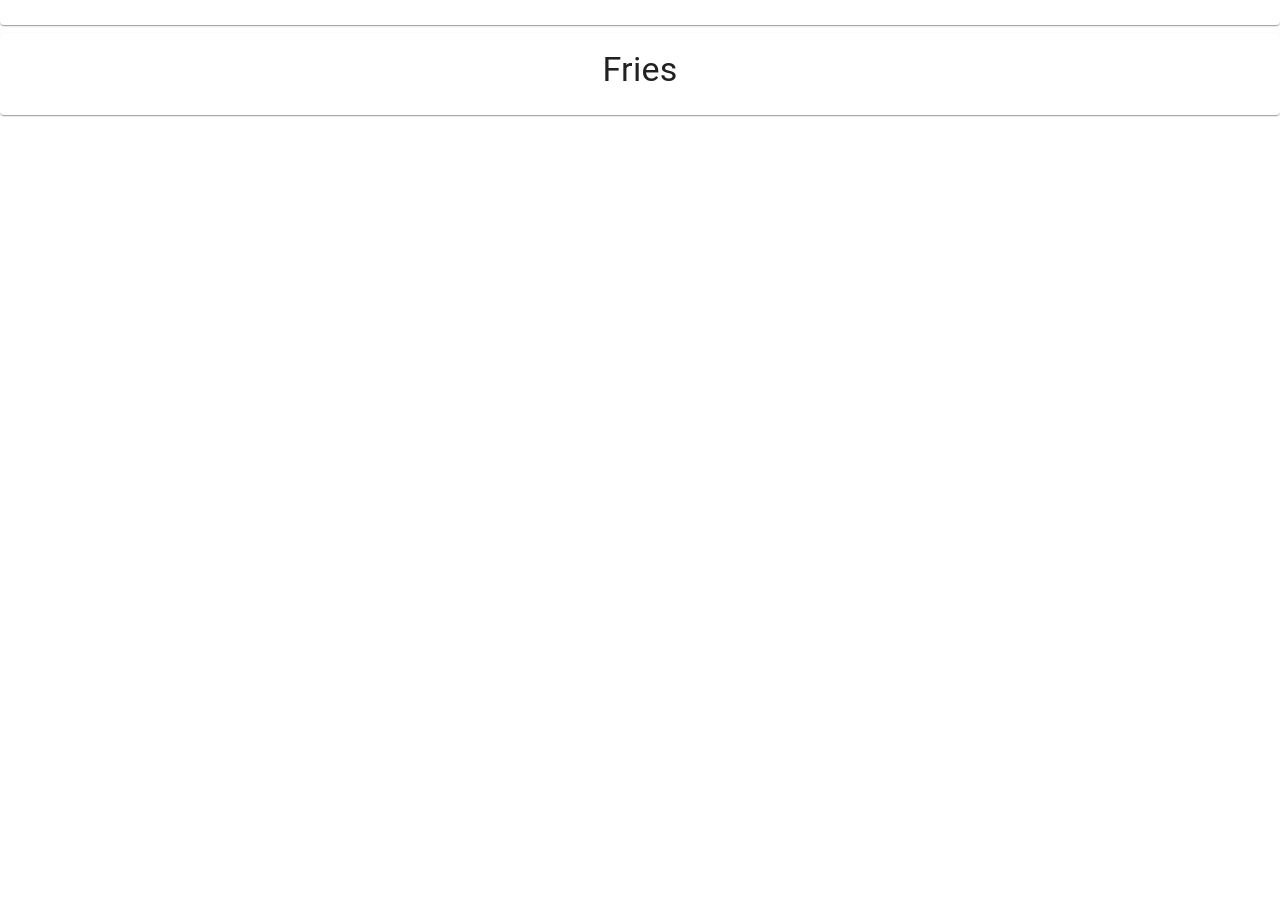
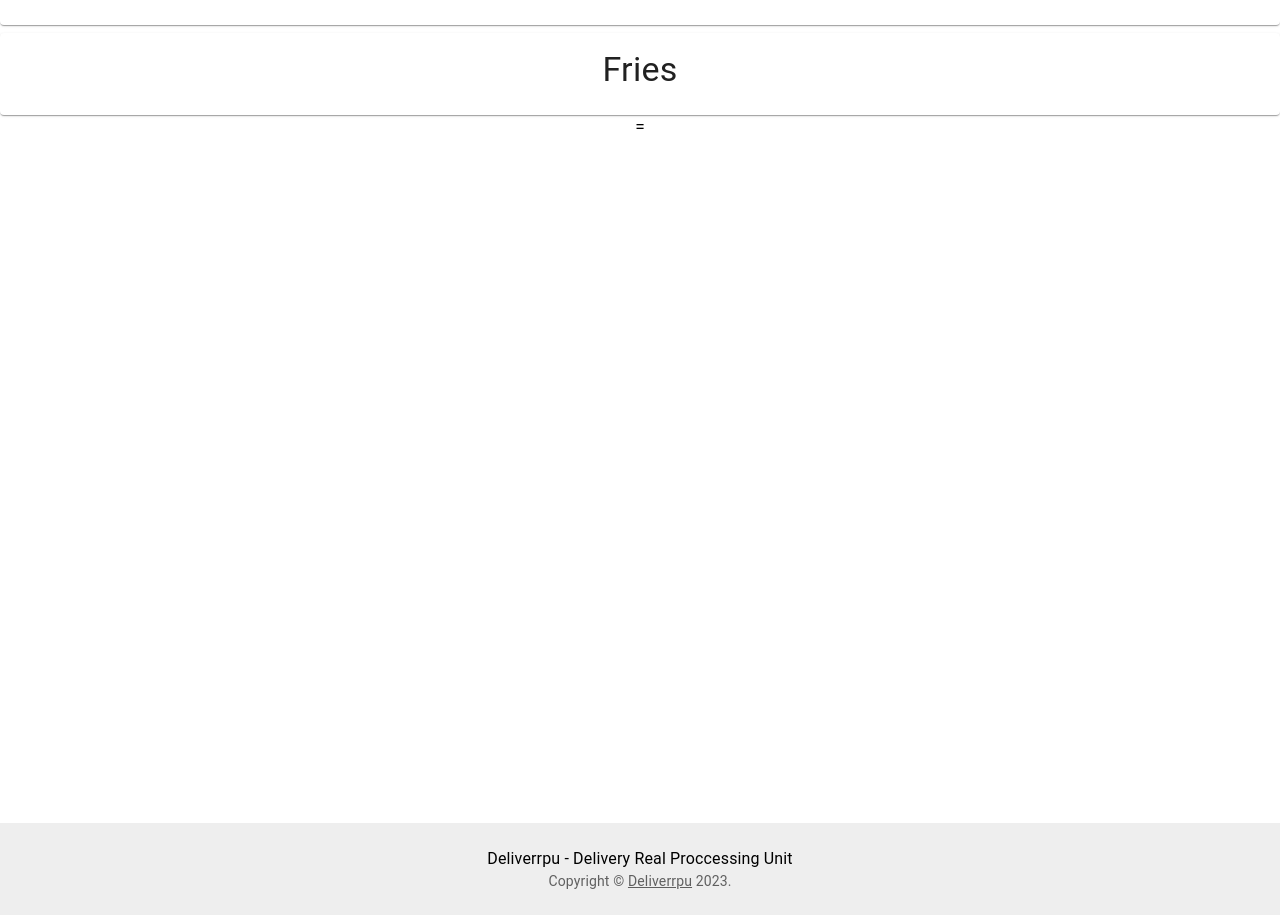
Before and after one commit to mikec775/Deliverrpu, a React (Create React App) app in the folder App/deliverrpu/: page / in a window 1280 px wide. Shown: the part 211-1126 px from the top of the page. Before the commit the page ends 800 px from the top, so only its background shows below. Built offline with nearby package versions, Linux system fonts and the light colour scheme.

Commit message:
completed footer

```diff
--- a/App/deliverrpu/src/App.js
+++ b/App/deliverrpu/src/App.js
@@ -1,12 +1,14 @@
 import "./App.css";
 import Header from "./Header";
 import MenuPage from "./menuPage";
+import StickyFooter from "./StickyFooter";
 
 function App() {
   return (
     <div className="App">
-      <Header></Header>
-      <MenuPage></MenuPage>
+      <Header/>
+      <MenuPage />
+      <StickyFooter />
     </div>
   );
 }
--- /dev/null
+++ b/App/deliverrpu/src/StickyFooter.js
@@ -0,0 +1,58 @@
+import * as React from "react";
+import CssBaseline from "@mui/material/CssBaseline";
+import { createTheme, ThemeProvider } from "@mui/material/styles";
+import Box from "@mui/material/Box";
+import Typography from "@mui/material/Typography";
+import Container from "@mui/material/Container";
+import Link from "@mui/material/Link";
+
+function Copyright() {
+  return (
+    <Typography variant="body2" color="text.secondary">
+      {"Copyright © "}
+      <Link color="inherit" href="https://mui.com/">
+        Deliverrpu
+      </Link>{" "}
+      {new Date().getFullYear()}
+      {"."}
+    </Typography>
+  );
+}
+
+// TODO remove, this demo shouldn't need to reset the theme.
+const defaultTheme = createTheme();
+
+export default function StickyFooter() {
+  return (
+    <ThemeProvider theme={defaultTheme}>
+      <Box
+        sx={{
+          display: "flex",
+          flexDirection: "column",
+          minHeight: "100vh",
+        }}
+      >
+=
+        <Box
+          component="footer"
+          sx={{
+            py: 3,
+            px: 2,
+            mt: "auto",
+            backgroundColor: (theme) =>
+              theme.palette.mode === "light"
+                ? theme.palette.grey[200]
+                : theme.palette.grey[800],
+          }}
+        >
+          <Container maxWidth="sm">
+            <Typography variant="body1">
+              Deliverrpu - Delivery Real Proccessing Unit
+            </Typography>
+            <Copyright />
+          </Container>
+        </Box>
+      </Box>
+    </ThemeProvider>
+  );
+}
```
